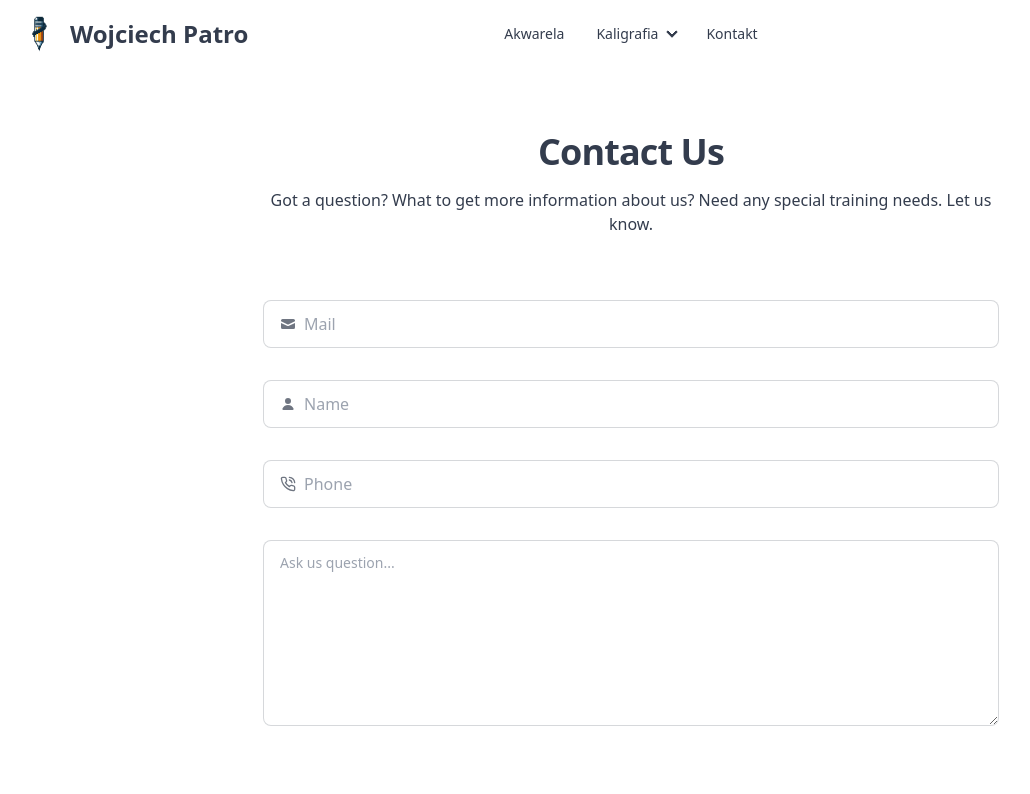
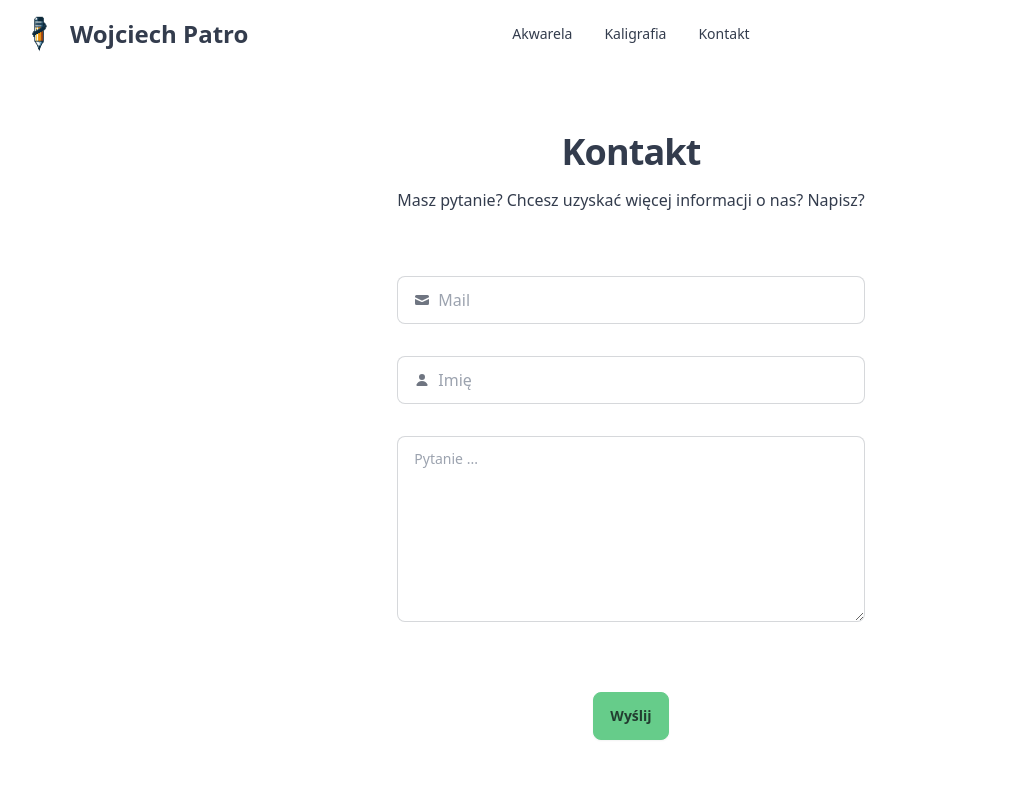
Before and after one commit to marcin-dudek/wp, a SvelteKit app: page /kontakt in a window 1280 px wide. Shown: the top 794 px of the page, without its empty margins (9-1039 px from the left). Built offline with nearby package versions, Linux system fonts and the light colour scheme.

Commit message:
Fix menu

```diff
--- a/src/routes/+layout.svelte
+++ b/src/routes/+layout.svelte
@@ -2,8 +2,6 @@
   import '../app.css';
   import { fly } from 'svelte/transition';
   import { cubicIn, cubicOut } from 'svelte/easing';
-
-  let dropdownopen = false;
 
   export let data;
 </script>
@@ -36,7 +34,7 @@
           <li><a href="/akwarela">Akwarela</a></li>
           <li>
             <summary>Kaligrafia</summary>
-            <ul class="p-2 dropdown-hover">
+            <ul class="p-2">
               <li>
                 <h2 class="menu-title">A. Mickiewicz</h2>
                 <ul>
@@ -60,7 +58,7 @@
       </div>
       <a class="btn btn-ghost" href="/">
         <img
-          src="./favicon-48x48.png"
+          src="/favicon-48x48.png"
           width="46"
           height="46"
           class="h-full"
@@ -68,16 +66,16 @@
         />
         <div>
           <p class="text-2xl gap-0 leading-5 text-bold">Wojciech Patro</p>
-        </div></a
-      >
         </div>
-    <div class="navbar-center hidden lg:flex">
-      <ul class="menu menu-horizontal px-1">
+      </a>
+    </div>
+    <div class="navbar-center lg:flex">
+      <ul class="menu menu-horizontal">
         <li><a href="/akwarela">Akwarela</a></li>
-        <li>
-          <details>
-            <summary>Kaligrafia</summary>
-            <ul class="p-2 w-80">
+        <li class="dropdown dropdown-hover">
+          <div tabindex="0" role="button">Kaligrafia</div>
+          <!-- svelte-ignore a11y-no-noninteractive-tabindex -->
+          <ul tabindex="0" class="dropdown-content menu bg-base-300 rounded-box z-[1] shadow w-80">
             <li>
               <h2 class="menu-title">A. Mickiewicz</h2>
               <ul>
@@ -95,7 +93,6 @@
             </li>
             <li><a href="/kaligrafia/nowy-testament">Pismo Święte Nowego Testamentu</a></li>
           </ul>
-          </details>
         </li>
         <li><a href="/kontakt">Kontakt</a></li>
       </ul>
@@ -116,7 +113,6 @@
   <footer class="text-center p-4 mt-8">
     <p>
       Copyright &copy; 2024 <a href="https://magickwings.com">Magick Wings</a>. All rights reserved.
-      <a href="/privacy-policy">Privacy Policy</a>
     </p>
   </footer>
 </div>
--- a/src/routes/kontakt/+page.svelte
+++ b/src/routes/kontakt/+page.svelte
@@ -9,7 +9,6 @@
   let inputs = {
     name: '',
     email: '',
-    phone: '',
     content: '',
     username: '',
     lastName: ''
@@ -69,7 +68,6 @@
     inputs = {
       name: '',
       email: '',
-      phone: '',
       content: '',
       username: '',
       lastName: ''
@@ -103,11 +101,8 @@
 </svelte:head>
 
 <div class="py-8 lg:py-16 px-4 mx-auto max-w-screen-md">
-  <h3 class="mb-4 text-4xl tracking-tight font-extrabold">Contact Us</h3>
-  <p class="mb-8 lg:mb-16">
-    Got a question? What to get more information about us? Need any special training needs. Let us
-    know.
-  </p>
+  <h3 class="mb-4 text-4xl tracking-tight font-extrabold">Kontakt</h3>
+  <p class="mb-8 lg:mb-16">Masz pytanie? Chcesz uzyskać więcej informacji o nas? Napisz?</p>
   <form action="#" class="space-y-8">
     <div>
       <label
@@ -140,25 +135,7 @@
             d="M8 8a3 3 0 1 0 0-6 3 3 0 0 0 0 6ZM12.735 14c.618 0 1.093-.561.872-1.139a6.002 6.002 0 0 0-11.215 0c-.22.578.254 1.139.872 1.139h9.47Z"
           /></svg
         >
-        <input type="text" class="grow" placeholder="Name" bind:value={inputs.name} />
-      </label>
-    </div>
-    <div>
-      <label class="input input-bordered flex items-center gap-2">
-        <svg
-          xmlns="http://www.w3.org/2000/svg"
-          viewBox="0 0 24 24"
-          fill="none"
-          stroke="currentColor"
-          stroke-width="2"
-          stroke-linecap="round"
-          stroke-linejoin="round"
-          class="w-4 h-4 opacity-70"
-          ><path
-            d="M22 16.92v3a2 2 0 0 1-2.18 2 19.79 19.79 0 0 1-8.63-3.07 19.5 19.5 0 0 1-6-6 19.79 19.79 0 0 1-3.07-8.67A2 2 0 0 1 4.11 2h3a2 2 0 0 1 2 1.72 12.84 12.84 0 0 0 .7 2.81 2 2 0 0 1-.45 2.11L8.09 9.91a16 16 0 0 0 6 6l1.27-1.27a2 2 0 0 1 2.11-.45 12.84 12.84 0 0 0 2.81.7A2 2 0 0 1 22 16.92z"
-          /><path d="M14.05 2a9 9 0 0 1 8 7.94" /><path d="M14.05 6A5 5 0 0 1 18 10" /></svg
-        >
-        <input type="phone" class="grow" placeholder="Phone" bind:value={inputs.phone} />
+        <input type="text" class="grow" placeholder="Imię" bind:value={inputs.name} />
       </label>
     </div>
     <div class="sm:col-span-2">
@@ -167,7 +144,7 @@
         rows="6"
         maxlength="10000"
         class="textarea textarea-bordered w-full"
-        placeholder="Ask us question..."
+        placeholder="Pytanie ..."
         bind:value={inputs.content}
       ></textarea>
     </div>
@@ -204,7 +181,7 @@
       tabindex="-1"
       on:click={() => console.log('honeypot')}>Send</button
     >
-    <button class="btn btn-primary py-3" on:click={contactMe}>Send message</button>
+    <button class="btn btn-primary py-3" on:click={contactMe}>Wyślij</button>
   </form>
 </div>
 
```
Lines whose indentation alone changed are shown as unchanged.
